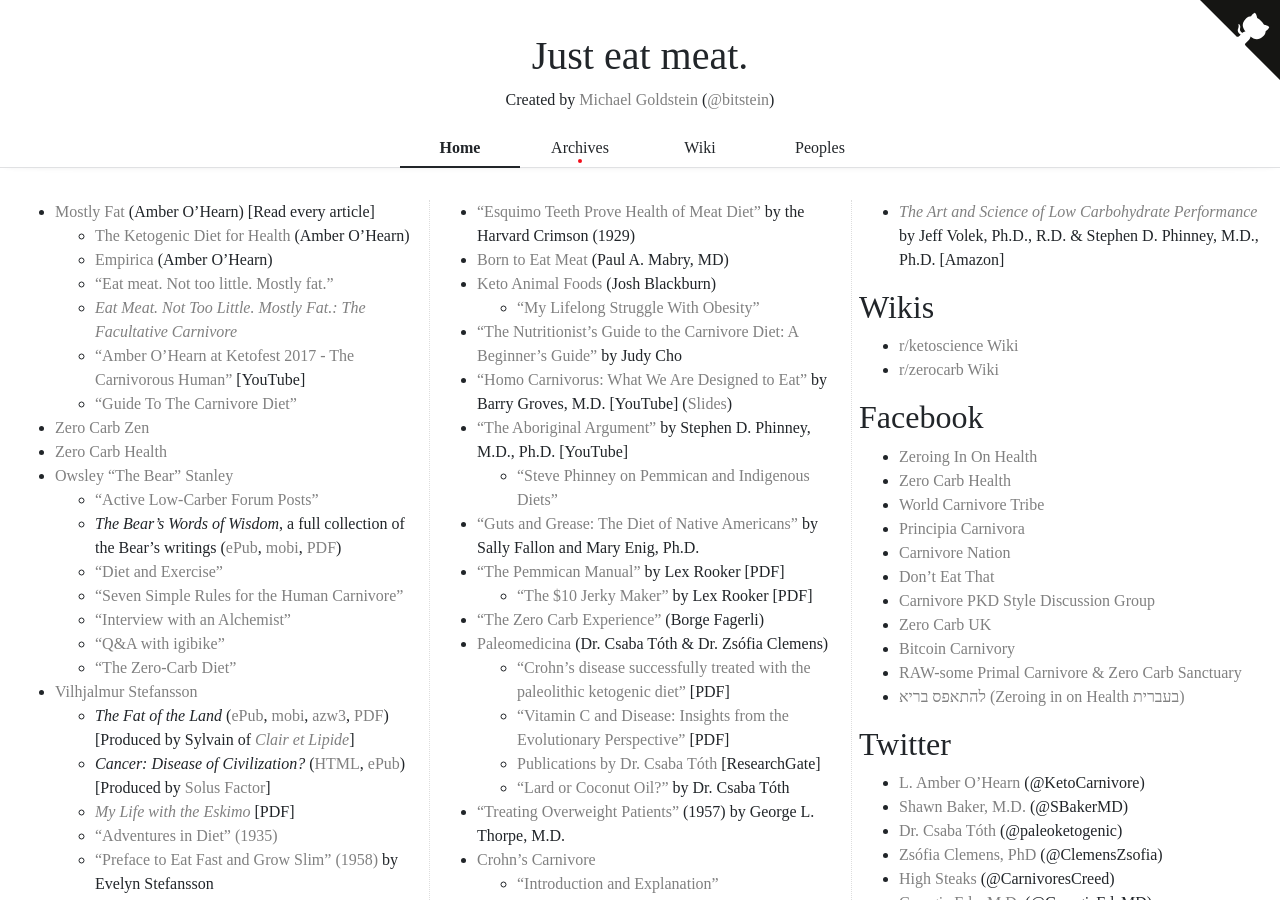
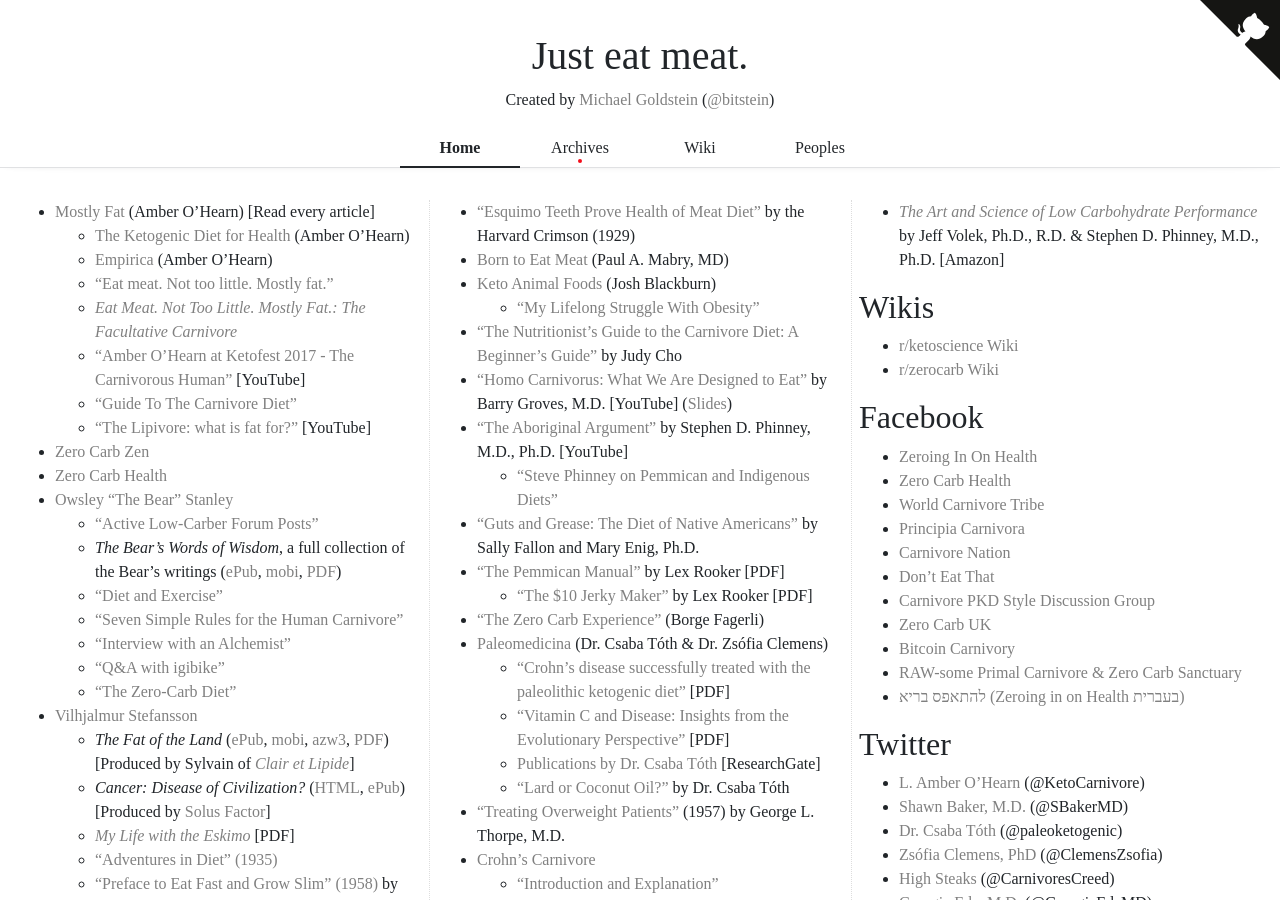
Before and after one commit to bitstein/justmeat.co, a Jekyll site: the page built from index.md, in a window 1280 px wide and 900 px high. Built offline with Jekyll 4.4.1, drawn with Linux system fonts in a browser that asks for light colours; nearby versions of some CDN libraries; some web fonts are replaced.

Commit message:
Add The Lipivore

```diff
--- a/index.md
+++ b/index.md
@@ -9,6 +9,7 @@
     * [_Eat Meat. Not Too Little. Mostly Fat.: The Facultative Carnivore_](https://facultativecarnivore.com/)
     * [“Amber O’Hearn at Ketofest 2017 - The Carnivorous Human”](https://www.youtube.com/watch?v=Y4VRp5ZFFRU) [YouTube]
     * [“Guide To The Carnivore Diet”](https://nutrita.app/guide-to-the-carnivore-diet/)
+    * [“The Lipivore: what is fat for?”](https://www.youtube.com/watch?v=b1C5wW7hePs) [YouTube]
 * [Zero Carb Zen](https://zerocarbzen.com/)
 * [Zero Carb Health](http://www.zerocarbhealth.com/)
 * [Owsley “The Bear” Stanley](http://highsteaks.com/carnivores-creed/owsley-the-bear-stanley/)
```
